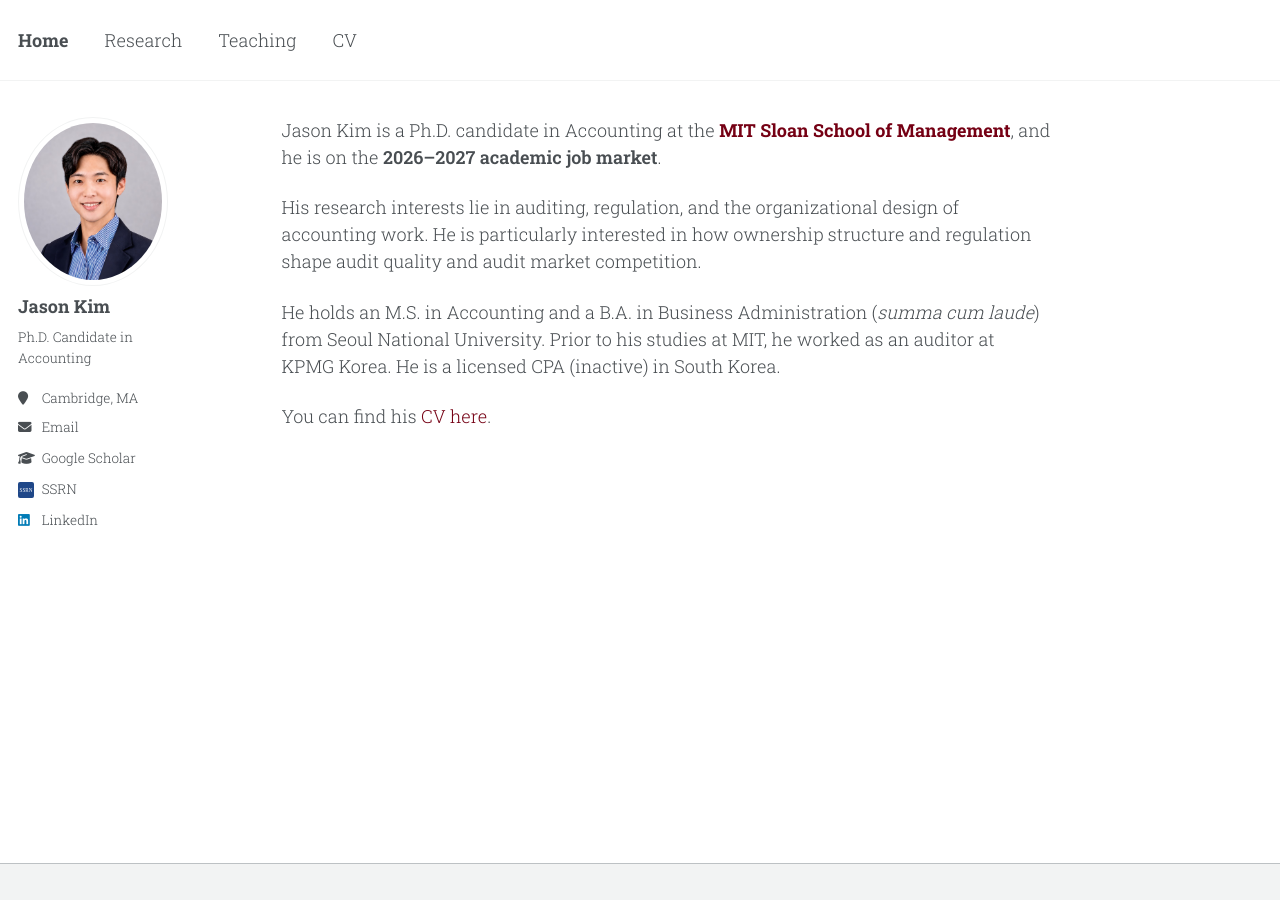
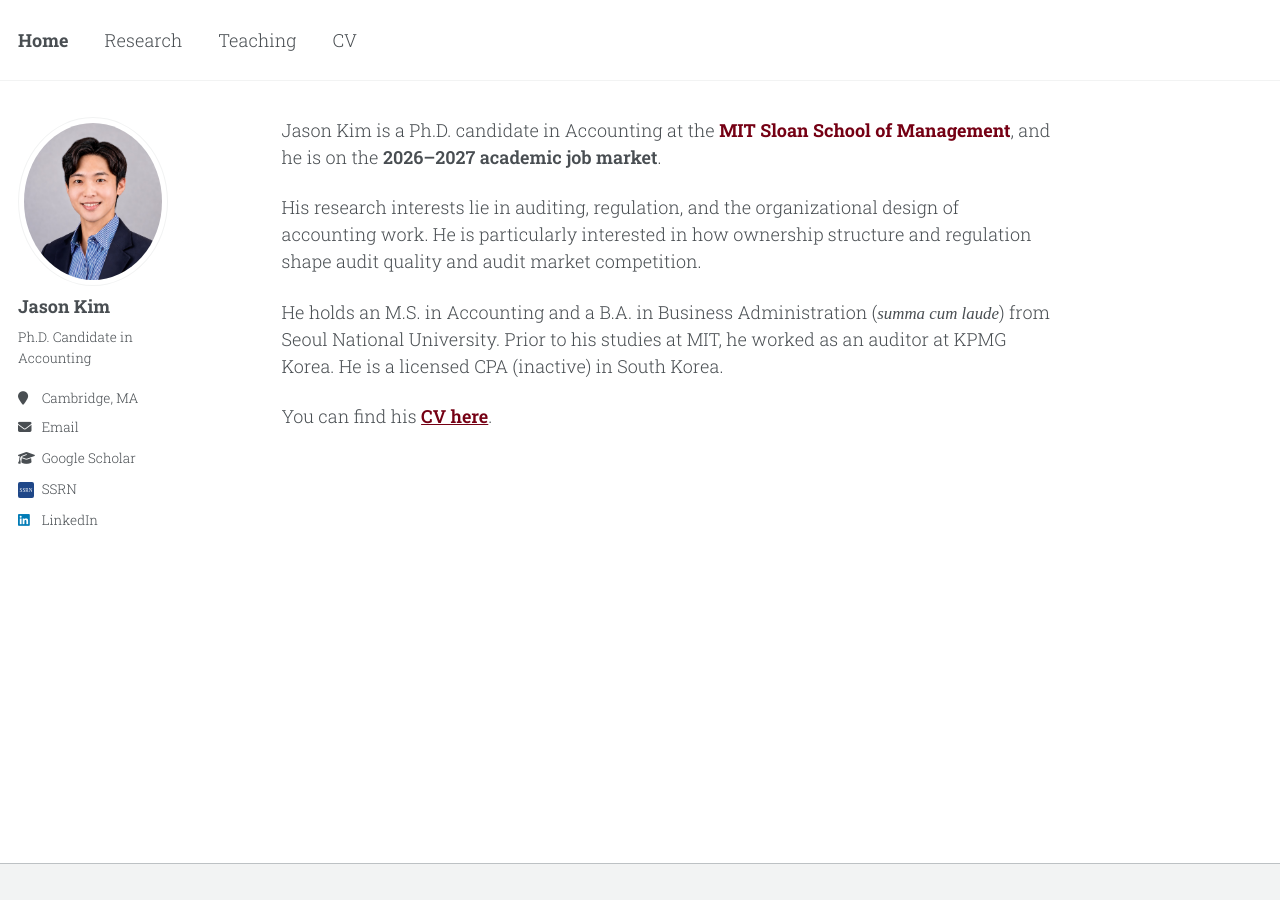
Before and after one commit to jgkim262/jgkim262.github.io, a Jekyll site: the page built from _pages/about.md, in a window 1280 px wide. Built offline with Jekyll 4.4.1, drawn with Linux system fonts in a browser that asks for light colours; a style sheet for code colours, icons or effects is not loaded.

Commit message:
Style summa cum laude in Times and make the CV link semibold underlined
Co-Authored-By: Claude Opus 5 (1M context) <noreply@anthropic.com>

```diff
--- a/_pages/about.md
+++ b/_pages/about.md
@@ -11,6 +11,6 @@ Jason Kim is a Ph.D. candidate in Accounting at the **[MIT Sloan School of Manag
 
 His research interests lie in auditing, regulation, and the organizational design of accounting work. He is particularly interested in how ownership structure and regulation shape audit quality and audit market competition.
 
-He holds an M.S. in Accounting and a B.A. in Business Administration (*summa cum laude*) from Seoul National University. Prior to his studies at MIT, he worked as an auditor at KPMG Korea. He is a licensed CPA (inactive) in South Korea.
+He holds an M.S. in Accounting and a B.A. in Business Administration (<em class="latin">summa cum laude</em>) from Seoul National University. Prior to his studies at MIT, he worked as an auditor at KPMG Korea. He is a licensed CPA (inactive) in South Korea.
 
-You can find his [CV here](/files/JasonKim_CV.pdf).
+You can find his [CV here](/files/JasonKim_CV.pdf){: .underline .semibold}.
--- a/_sass/include/_utilities.scss
+++ b/_sass/include/_utilities.scss
@@ -277,6 +277,14 @@ body:hover .visually-hidden button {
 
 .page__content .muted {
   color: gray;
+}
+
+/* Latin phrases (summa cum laude and the like) set in Times, one point down
+   from the surrounding Roboto Slab. Apply with:
+   <em class="latin">summa cum laude</em> */
+.page__content .latin {
+  font-family: "Times New Roman", Times, serif;
+  font-size: 0.9375em; // 15px against the 16px base
 }
 
 /* Paper titles on the research page: heavier than ordinary bold so they lead
```
